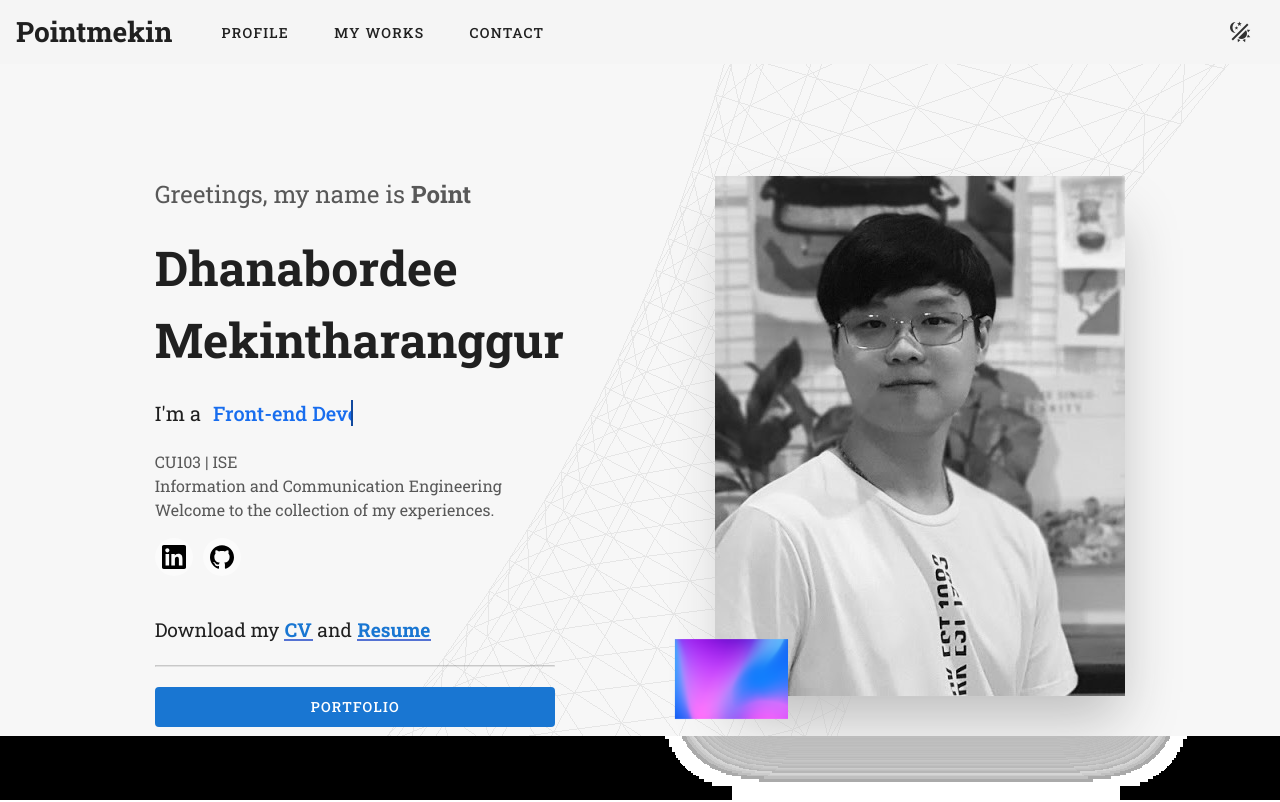
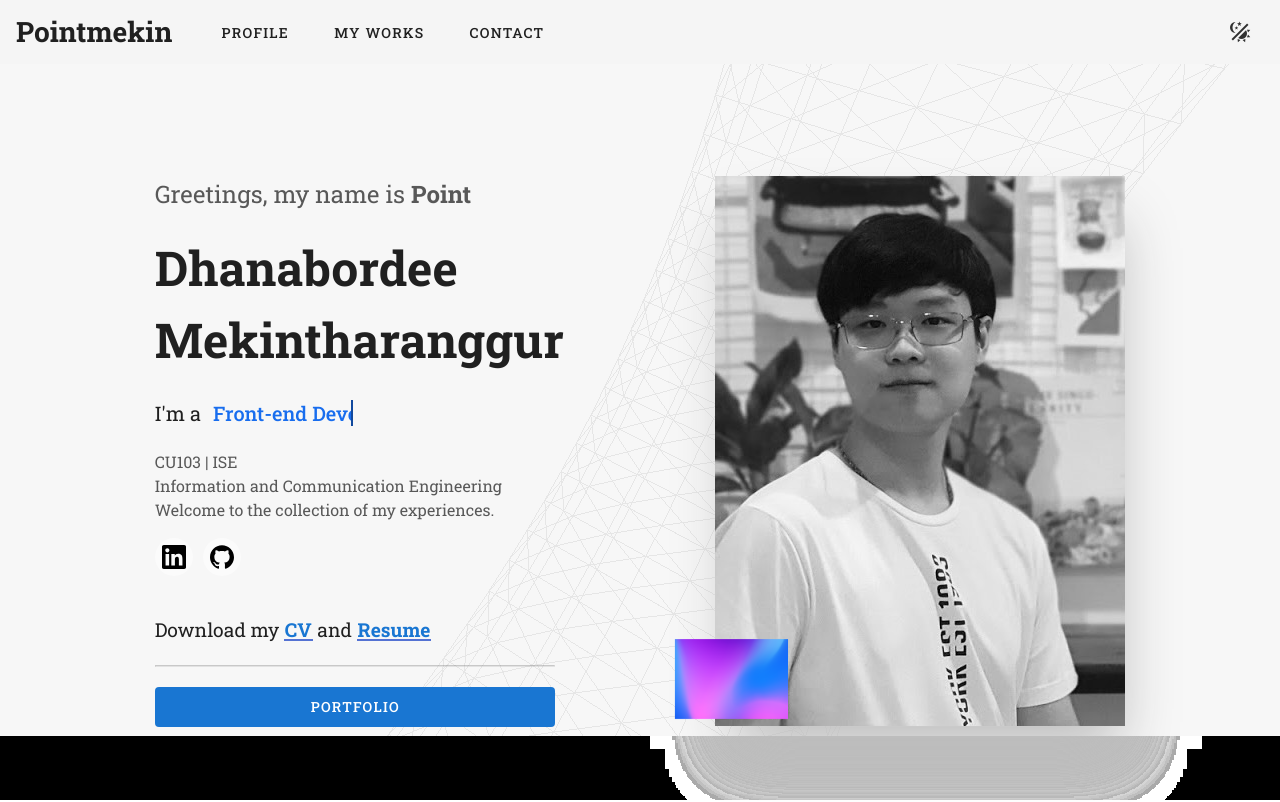
Before and after one commit to pointmekin/dhanabordeem, a Nuxt app: page / in a window 1280 px wide. Shown: the top 802 px of the page. Built offline with nearby package versions, Linux system fonts and the light colour scheme.

Commit message:
Adjust profile img height

```diff
--- a/components/home/intro.style.scss
+++ b/components/home/intro.style.scss
@@ -11,7 +11,7 @@
   margin-bottom: 100px;
   margin-left: 10rem;
   overflow: hidden;
-  height: 520px;
+  height: 550px;
   position: relative;
 }
 
```
